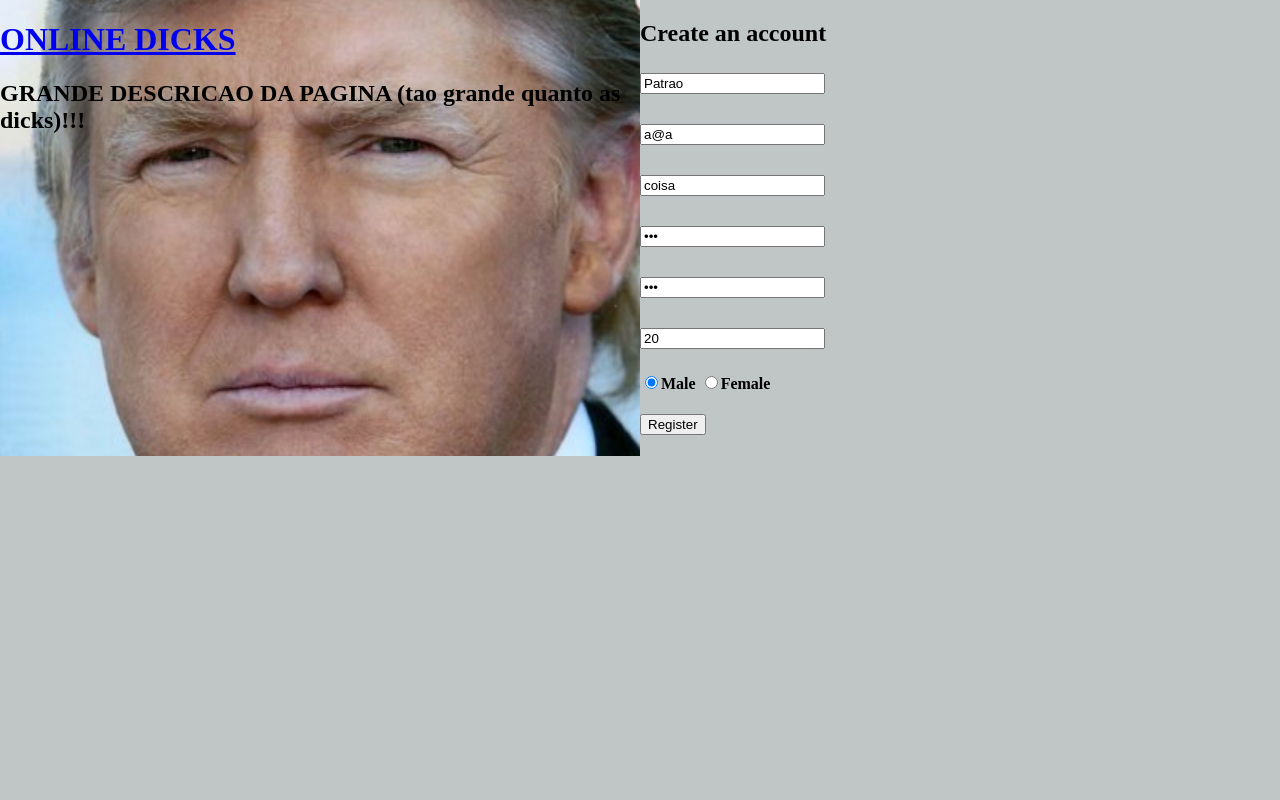
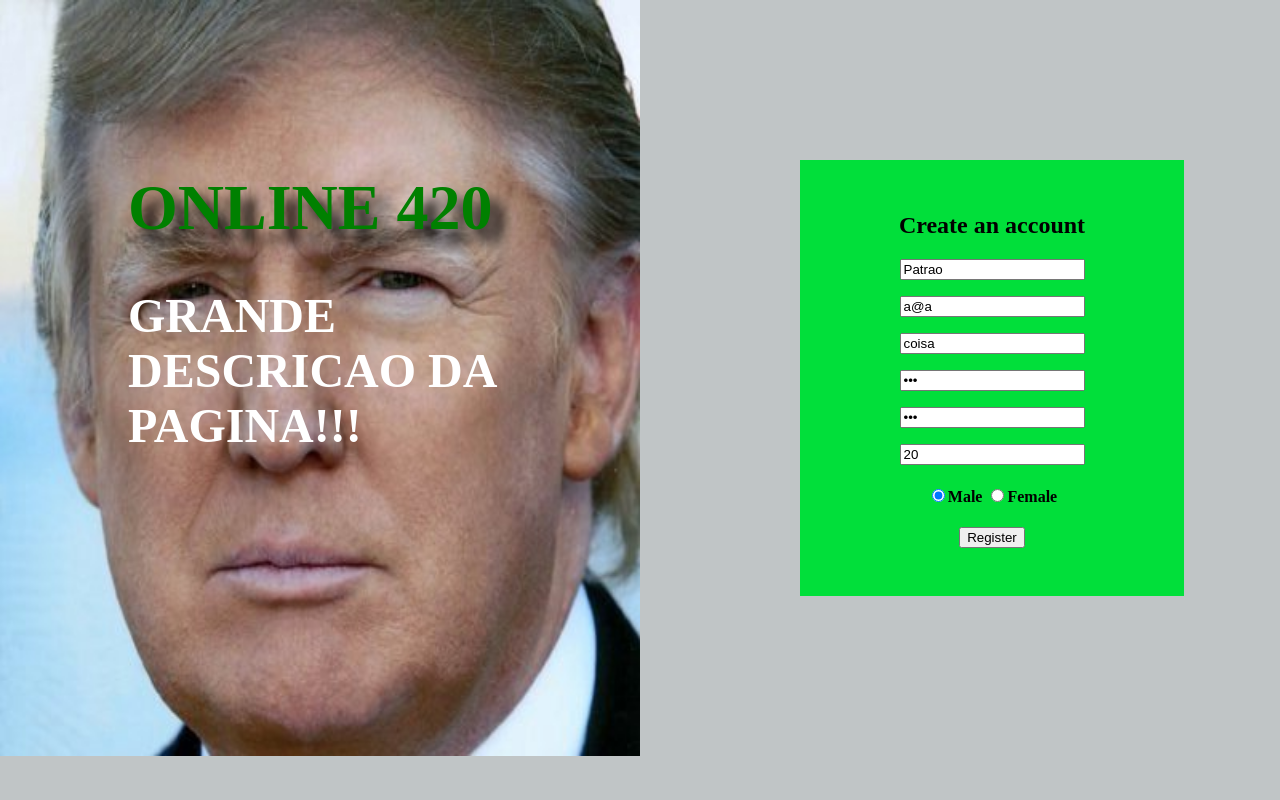
Before and after one commit to Batosta/FEUP-LTW, a PHP site: page /register.html in a window 1280 px wide. Run offline with PHP 8.4, Linux system fonts and the light colour scheme.

Commit message:
Some more things and trying to merge

```diff
--- /dev/null
+++ b/index_form.css
@@ -0,0 +1,56 @@
+#right_side form{
+
+	background-color: #01DF3A;
+	color: black;
+	text-align: center;
+	padding: 2em;
+	margin: 0em;
+	width: 20em;
+}
+
+/*label{
+
+	padding: 1em;
+}
+
+label, input {
+
+  	display: block;
+}
+
+input{
+
+	border: none;
+	border-bottom: 1px solid black;
+	margin-top: 1em;
+	width: 100%;
+}
+
+input[type=submit]{
+
+	border: none;
+	background-color: black;
+	color: white;
+	padding: 1em;
+	width: auto;
+	margin: 1em;
+	margin-left: auto;
+}
+
+input:focus {
+
+  	outline: none;
+  	border-bottom: 2px solid #046DD5;
+}
+
+#register h1, #login h1{
+
+	text-align: center;
+}
+
+@media (max-width: 30em){
+
+	#register, #login {
+    background-color: white;
+  }
+}*/
--- a/index_layout.css
+++ b/index_layout.css
@@ -10,12 +10,12 @@ body {
   grid-row: top / bottom;
 }
 
-body > header {
+#left_side {
 
   grid-column: left / middle;
 }
 
-body > div, body > form {
+#right_side {
 
 	grid-column: middle / right;
 }
--- a/index_style.css
+++ b/index_style.css
@@ -3,10 +3,35 @@ body {
 	background-color: #C0C5C6;
 }
 
-body > header {
+#left_side{
 
-	background-image: url("trump.jpg");
-    background-position: center;
-    background-repeat: no-repeat;
-    background-size: cover;
- }
+	margin:0px;
+}
+
+#left_text {
+
+	font-size: 200%;
+	max-width: 15em;
+	color: white;
+	padding: 10%;
+	position: absolute;
+}
+
+#left_text a{
+
+	color: green;
+	text-decoration: none;
+	text-shadow: .2em .2em .2em black;
+}
+
+#left_side img{
+
+ 	width: 100%;
+ 	height: 100%;
+}
+
+#right_side {
+
+	margin: 0px;
+	padding: 25%;
+}
--- a/register.html
+++ b/register.html
@@ -4,23 +4,29 @@
     <title>Register</title>
     <link href="index_style.css" rel="stylesheet">
     <link href="index_layout.css" rel="stylesheet">
+    <link href="index_form.css" rel="stylesheet">
   </head>
   <body>
-    <header>
-      <h1><a href="index.html">ONLINE DICKS</a></h1>
-      <h2> GRANDE DESCRICAO DA PAGINA (tao grande quanto as dicks)!!! </h2>
-    </header>
-    <form id="register" action="register.php" method="post">
-      <h2> Create an account <h2>
-      <input type="text" name="name" value="Patrao" placeholder="Name" required="required"><p>
-      <input type="email" name="email" value="a@a" placeholder="Email" required="required"><p>
-      <input type="text" name="username" value="coisa" placeholder="Username" required="required"><p>
-      <input type="password" name="password" value="asd" placeholder="Password" required="required"><p>
-      <input type="password" name="repassword" value="asd" placeholder="Repeat password" required="required"><p>
-      <input type="number" name="age" value="20" placeholder="Age" required="required"><p>
-      <h4><input type="radio" name="gender" value="male" required="required" checked>Male
-      <input type="radio" name="gender" value="female">Female<h4>
-      <input type="submit" value="Register">
-    </form>
+    <div id="left_side">
+      <div id="left_text">
+        <h1><a href="index.html">ONLINE 420</a></h1>
+        <h2> GRANDE DESCRICAO DA PAGINA!!! </h2>
+      </div>
+      <img src="trump.jpg" alt="ONLINE 420 logo">
+    </div>
+    <section id="right_side">
+      <form id="register" action="register.php" method="post">
+        <h2> Create an account </h2>
+        <p><input type="text" name="name" value="Patrao" placeholder="Name" required="required"></p>
+        <p><input type="email" name="email" value="a@a" placeholder="Email" required="required"></p>
+        <p><input type="text" name="username" value="coisa" placeholder="Username" required="required"></p>
+        <p><input type="password" name="password" value="asd" placeholder="Password" required="required"></p>
+        <p><input type="password" name="repassword" value="asd" placeholder="Repeat password" required="required"></p>
+        <p><input type="number" name="age" value="20" placeholder="Age" required="required"></p>
+        <p><h4><input type="radio" name="gender" value="male" required="required" checked>Male
+        <input type="radio" name="gender" value="female">Female</h4></p>
+        <p><input type="submit" value="Register"></p>
+      </form>
+    </section>
   </body>
 </html>
--- a/wall.html
+++ b/wall.html
@@ -7,9 +7,9 @@
   </head>
   <body>
     <div class="header">
-      <h1><a href="wall.html">ONLINE DICKS</a></h1>
-      <form id="search_users" action="  .php">
-        <input type="text" name="search_users" placeholder="Search users">
+      <h1><a href="wall.html">ONLINE 420</a></h1>
+      <form id="search_users" action="search_users.php" method="post">
+        <input type="text" name="userName" placeholder="Search users">
         <input type="submit" value="Search" >
       </form>
     </div>
```
Also changed, not shown: cenas para ir fazendo.txt (+7 -3 lines), index.html (+19 -13 lines), search_users.php (+16 -1 lines), telles.jpg (added), weed.jpg (added).
